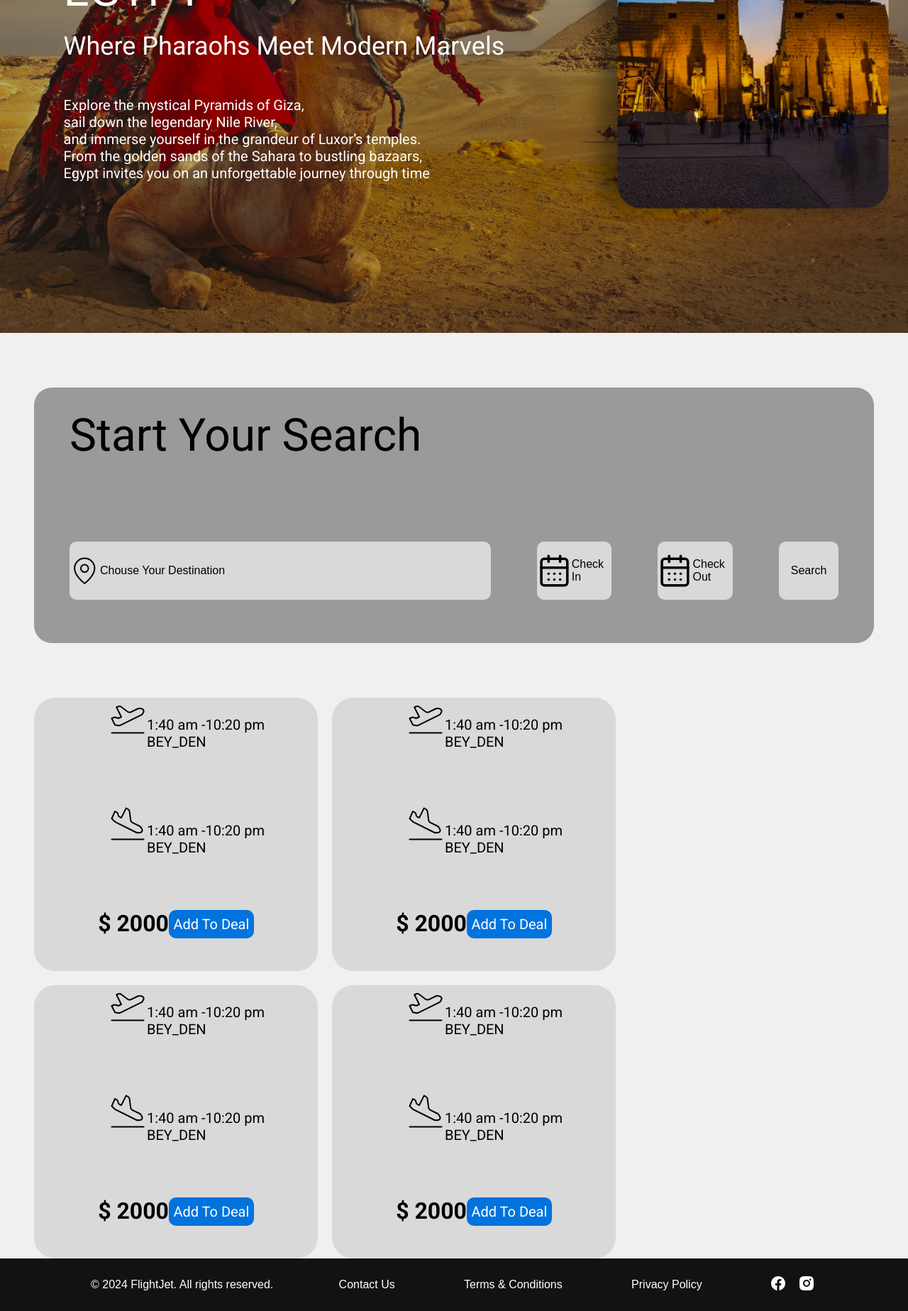
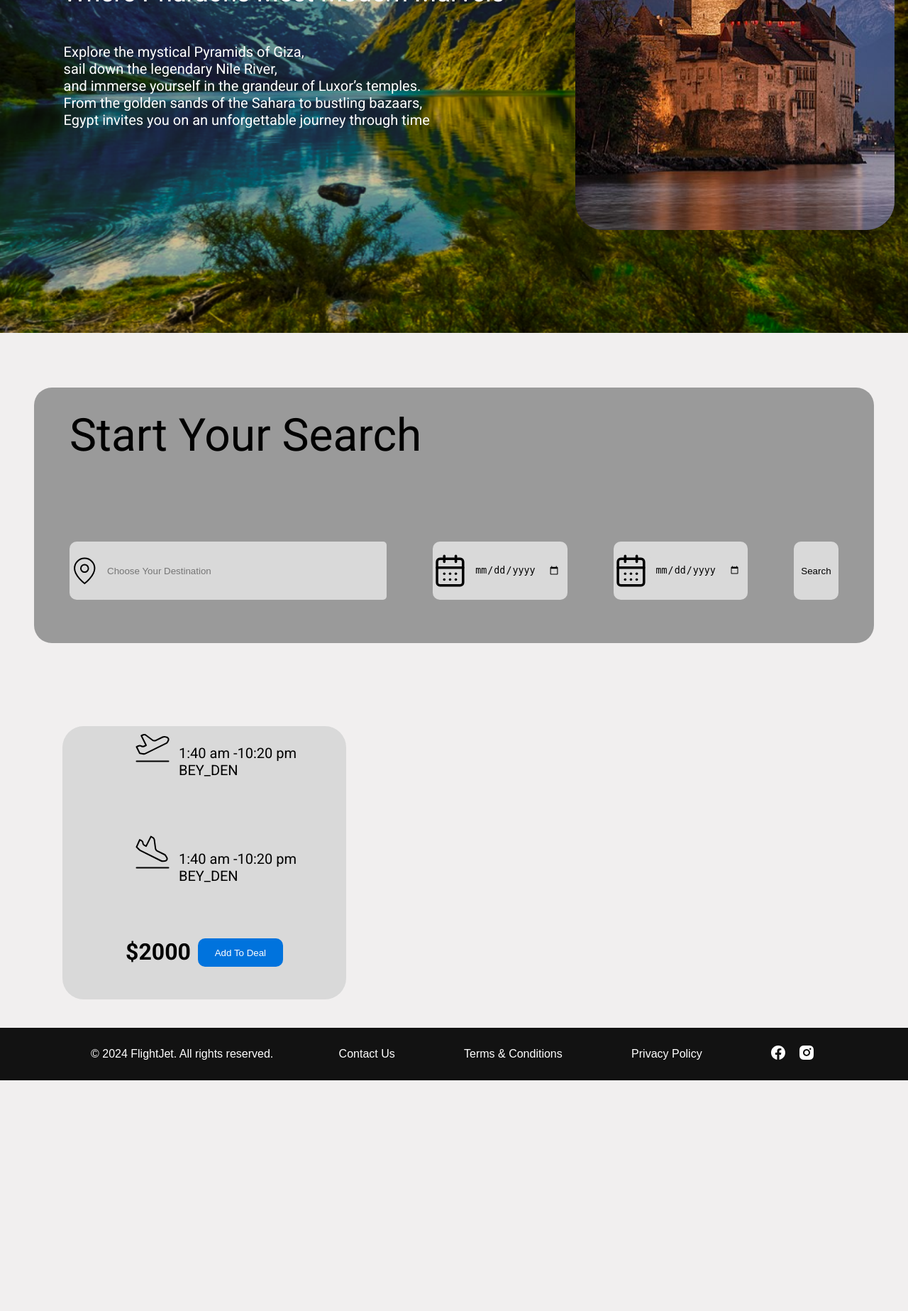
Before and after one commit to ali-mansour21/Flight-System-Website, a PHP site: page /frontend/pages/user/booking.html in a window 1280 px wide. Shown: the part 331-2178 px from the top of the page at 71% size. After the commit the page ends 1853 px from the top, so only its background shows below. Run offline with PHP 8.4, Linux system fonts and the light colour scheme; some web fonts are replaced.

Commit message:
fix some bugs

```diff
--- a/frontend/pages/user/booking.html
+++ b/frontend/pages/user/booking.html
@@ -1,9 +1,9 @@
 <!DOCTYPE html>
 <html lang="en">
   <head>
-        <meta charset="UTF-8">
-        <meta name="viewport" content="width=device-width, initial-scale=1.0">
-        <link rel="stylesheet" href="./../../styles/booking.css">
+    <meta charset="UTF-8" />
+    <meta name="viewport" content="width=device-width, initial-scale=1.0" />
+    <link rel="stylesheet" href="./../../styles/booking.css" />
     <link rel="stylesheet" href="../../styles/common/utilities.css" />
     <link rel="stylesheet" href="../../styles/admin.css" />
     <title>Flight System</title>
@@ -12,41 +12,50 @@
     <div class="scroller">
       <div class="circle"></div>
     </div>
-        <nav class="navbar flex-row   ">
-            <div class="logo flex-row center gap-2 ">
-                <img src="./../../assets/logo.svg" alt>
-                <div>Fligt <div></div>Jet</div>
+    <nav class="navbar flex-row">
+      <div class="logo flex-row center gap-2">
+        <img src="./../../assets/logo.svg" alt />
+        <div>
+          Flight
+          <div></div>
+          Jet
+        </div>
       </div>
       <div class="navlist txt-32"><a href="../../index.html">Home</a></div>
       <div class="navlist txt-32"><a href="../user/booking.html">Book</a></div>
-            <div class="navlist txt-32"><a href="../user/contactus.html">Contact Us</a></div>
-            <div class="navlist txt-32 profile-btn"><a href="../user/profile-settings.html">profile</a></div>
-
+      <div class="navlist txt-32">
+        <a href="../user/contactus.html">Contact Us</a>
+      </div>
+      <div class="navlist txt-32 profile-btn">
+        <a href="../user/profile-settings.html">profile</a>
+      </div>
     </nav>
     <section class="hero">
-            <img id="image-bck"
+      <img
+        id="image-bck"
         src="./../../assets/./bookig-page/fatTymztMPD9nEvMGrdMpG.jpg"
-                alt/>
+        alt
+      />
       <div class="overlay-content flex-row">
         <div class="left-details">
-                    <div class="txt-64">EGYPT</div>
-                    <div class="txt-36 pd-top-20">Where Pharaohs Meet Modern
-                        Marvels</div>
-                    <div class="txt-20 pd-top-50">Explore the mystical Pyramids
-                        of
-                        Giza,<div>
-                            sail down the legendary Nile River,</div><div>
-                            and immerse yourself in the grandeur of Luxor’s
-                            temples.</div>
-                        From the golden sands of the Sahara to bustling
-                        bazaars,<div>
-                            Egypt invites you on an unforgettable journey
-                            through
-                            time</div>
+          <div class="txt-36 pd-top-20">Where Pharaohs Meet Modern Marvels</div>
+          <div class="txt-20 pd-top-50">
+            Explore the mystical Pyramids of Giza,
+            <div>sail down the legendary Nile River,</div>
+            <div>and immerse yourself in the grandeur of Luxor’s temples.</div>
+            From the golden sands of the Sahara to bustling bazaars,
+            <div>
+              Egypt invites you on an unforgettable journey through time
             </div>
           </div>
-                <div class="right-details  "><img id="image-card"
-                        src="./../../assets/bookig-page/Egypt6 1.png" alt>
+        </div>
+        <div class="right-details">
+          <img
+            id="image-card"
+            src="./../../assets/bookig-page/Egypt6 1.png"
+            alt
+          />
+        </div>
       </div>
     </section>
 
@@ -54,119 +63,62 @@
       <div class="search-box flex-col">
         <div class="text txt-64">Start Your Search</div>
         <div class="flex-row gap2 search-options">
-                        <div class="flex-row center box-1 "><img
-                                src="./../../assets/bookig-page/location-icon.svg"
-                                alt/>
-                            <div>Chouse Your Destination</div>
+          <div class="flex-row center box-1">
+            <img src="./../../assets/bookig-page/location-icon.svg" alt />
+            <div class="input-search">
+              <input
+                type="text"
+                id="destination"
+                placeholder="Choose Your Destination"
+              />
             </div>
-                        <div class="flex-row center box-2"> <img
-                                src="./../../assets/bookig-page/calender-icon.svg"
-                                alt>
-                            <div>Check In</div></div>
-                        <div class="box-3 flex-row center"><img
-                                src="./../../assets/bookig-page/calender-icon.svg"
-                                alt><div>Check Out</div></div>
-                        <div
-                            class="box-4 flex-col center j-center ">Search</div>
+          </div>
+          <div class="flex-row center box-2">
+            <img src="./../../assets/bookig-page/calender-icon.svg" alt />
+            <div class="checkIn">
+              <input type="date" placeholder="Check In" id="checkIn" />
+            </div>
+          </div>
+          <div class="box-3 flex-row center">
+            <img src="./../../assets/bookig-page/calender-icon.svg" alt />
+            <div class="checkOut">
+              <input type="date" placeholder="Check Out" id="checkOut" />
+            </div>
+          </div>
+          <div class="box-4 flex-col center j-center">
+            <button>Search</button>
+          </div>
         </div>
       </div>
     </section>
 
     <section class="section-3 flex-row">
       <div class="card flex-col txt-20">
-                    <div class="flex-row "><img
-                            src="./../../assets/bookig-page/plain-1.svg"
-                            alt/>
+        <div class="flex-row gap1">
+          <img src="./../../assets/bookig-page/plain-1.svg" alt />
           <div class="flex-col dep-data j-center">
             <div>1:40 am -10:20 pm</div>
             <div>BEY_DEN</div>
           </div>
         </div>
-                    <div class="flex-row "><img
-                            src="./../../assets/bookig-page/plain-2.svg"
-                            alt>
+        <div class="flex-row gap1">
+          <img src="./../../assets/bookig-page/plain-2.svg" alt />
           <div class="flex-col dep-data j-center">
             <div>1:40 am -10:20 pm</div>
             <div>BEY_DEN</div>
           </div>
         </div>
-                    <div class="flex-row">
-                        <div class="txt-32"
-                            style="font-weight: bold; flex-grow: 1;">$
-                            2000</div>
-                        <div class="submit-btn">Add To Deal</div></div>
+        <div class="flex-row gap1">
+          <div class="txt-32" style="font-weight: bold; flex-grow: 1">
+            $2000
           </div>
-                <div class="card flex-col txt-20">
-                    <div class="flex-row "><img
-                            src="./../../assets/bookig-page/plain-1.svg"
-                            alt>
-                        <div class="flex-col dep-data j-center">
-                            <div>1:40 am -10:20 pm</div>
-                            <div>BEY_DEN</div>
+          <div class="submit-btn">
+            <button id="addDeal">Add To Deal</button>
           </div>
         </div>
-                    <div class="flex-row "><img
-                            src="./../../assets/bookig-page/plain-2.svg"
-                            alt>
-                        <div class="flex-col dep-data j-center">
-                            <div>1:40 am -10:20 pm</div>
-                            <div>BEY_DEN</div>
       </div>
-                    </div>
-                    <div class="flex-row">
-                        <div class="txt-32"
-                            style="font-weight: bold; flex-grow: 1;">$
-                            2000</div>
-                        <div class="submit-btn">Add To Deal</div></div>
-                </div>
-                <div class="card flex-col txt-20">
-                    <div class="flex-row "><img
-                            src="./../../assets/bookig-page/plain-1.svg"
-                            alt>
-                        <div class="flex-col dep-data j-center">
-                            <div>1:40 am -10:20 pm</div>
-                            <div>BEY_DEN</div>
-                        </div>
-                    </div>
-                    <div class="flex-row "><img
-                            src="./../../assets/bookig-page/plain-2.svg"
-                            alt>
-                        <div class="flex-col dep-data j-center">
-                            <div>1:40 am -10:20 pm</div>
-                            <div>BEY_DEN</div>
-                        </div>
-                    </div>
-                    <div class="flex-row">
-                        <div class="txt-32"
-                            style="font-weight: bold; flex-grow: 1;">$
-                            2000</div>
-                        <div class="submit-btn">Add To Deal</div></div>
-                </div>
-                <div class="card flex-col txt-20">
-                    <div class="flex-row "><img
-                            src="./../../assets/bookig-page/plain-1.svg"
-                            alt>
-                        <div class="flex-col dep-data j-center">
-                            <div>1:40 am -10:20 pm</div>
-                            <div>BEY_DEN</div>
-                        </div>
-                    </div>
-                    <div class="flex-row "><img
-                            src="./../../assets/bookig-page/plain-2.svg"
-                            alt>
-                        <div class="flex-col dep-data j-center">
-                            <div>1:40 am -10:20 pm</div>
-                            <div>BEY_DEN</div>
-                        </div>
-                    </div>
-                    <div class="flex-row">
-                        <div class="txt-32"
-                            style="font-weight: bold; flex-grow: 1;">$
-                            2000</div>
-                        <div class="submit-btn">Add To Deal</div></div>
-                </div>
+    </section>
 
-            </section>
     <section class="footer-section">
       <footer>
         <div class="footer-container">
@@ -175,12 +127,17 @@
           <a href="#">Terms & Conditions</a>
           <a href="#">Privacy Policy</a>
           <div class="social-icons">
-                      <a href="#"><img src="../../assets/Facebook.svg" alt="Facebook"></a>
-                      <a href="#"><img src="../../assets/InstaLight.svg" alt="Instagram"></a>
+            <a href="#"
+              ><img src="../../assets/Facebook.svg" alt="Facebook"
+            /></a>
+            <a href="#"
+              ><img src="../../assets/InstaLight.svg" alt="Instagram"
+            /></a>
           </div>
         </div>
       </footer>
     </section>
+
     <script src="./../../scripts/booking.js"></script>
   </body>
 </html>
--- a/frontend/styles/booking.css
+++ b/frontend/styles/booking.css
@@ -118,20 +118,49 @@ a {
   border-radius: 10px;
   width: 100%;
 }
+.search-box .box-1 .input-search {
+  width: 100%;
+  height: 100%;
+  display: flex;
+  justify-content: center;
+}
+.search-box .box-1 .input-search input {
+  width: 100%;
+  background-color: #d9d9d9;
+  border: none;
+}
+.search-box .box-1 .input-search input:focus {
+  outline: none;
+}
 .search-box .box-2 {
   background-color: #d9d9d9;
   width: 193px;
   border-radius: 10px;
+}
+.search-box .box-2 .checkIn input {
+  border: none;
+  background-color: #d9d9d9;
 }
 .search-box .box-3 {
   background-color: #d9d9d9;
   width: 193px;
   border-radius: 10px;
 }
+.search-box .box-3 .checkOut input {
+  border: none;
+  background-color: #d9d9d9;
+}
 .search-box .box-4 {
   background-color: #d9d9d9;
   width: 153px;
   border-radius: 10px;
+}
+.search-box .box-4 button {
+  border: none;
+  background-color: transparent;
+}
+.search-box .box-4 button:hover {
+  cursor: pointer;
 }
 .search-box .search-options {
   height: 82px;
@@ -146,6 +175,7 @@ a {
   margin-left: 48px;
   margin-right: 48px;
   margin-top: 77px;
+  padding: 40px;
   flex-flow: row wrap;
   gap: 20px;
 }
@@ -164,6 +194,14 @@ a {
 .section-3 img {
   height: 54px;
   width: 54px;
+}
+.submit-btn button {
+  border: none;
+  color: white;
+  background-color: transparent;
+}
+.submit-btn button:hover {
+  cursor: pointer;
 }
 .submit-btn {
   height: 40px;
@@ -215,3 +253,7 @@ a {
 .border-10 {
   border-radius: 10px;
 }
+.fade-out {
+  transition: opacity 0.5s;
+  opacity: 0;
+}
```
Also changed, not shown: frontend/scripts/booking.js (+48 -28 lines), frontend/assets/bookig-page/bck-2.webp (added), frontend/assets/bookig-page/bck-3.webp (added), frontend/assets/bookig-page/card-2.webp (added), frontend/assets/bookig-page/card-3.png (added). Lines whose indentation alone changed are shown as unchanged.
